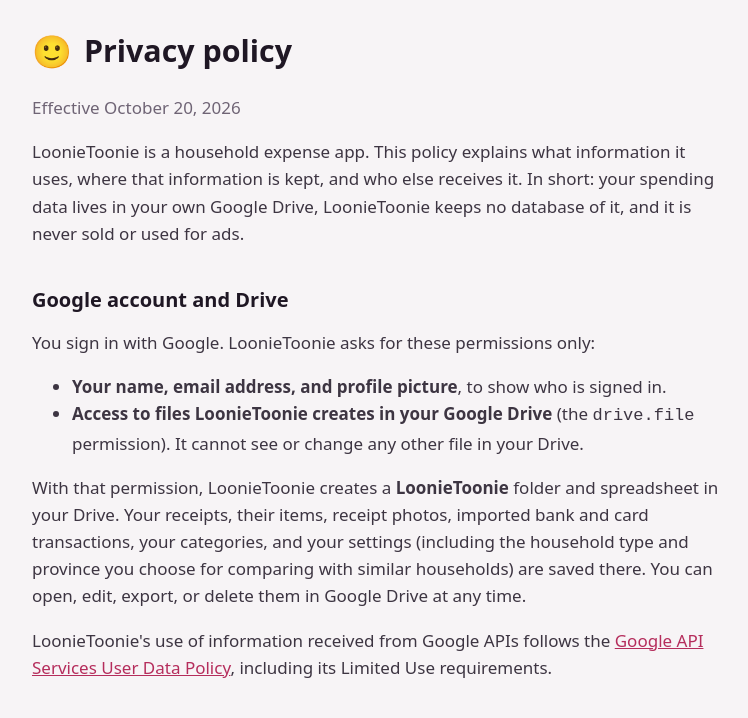
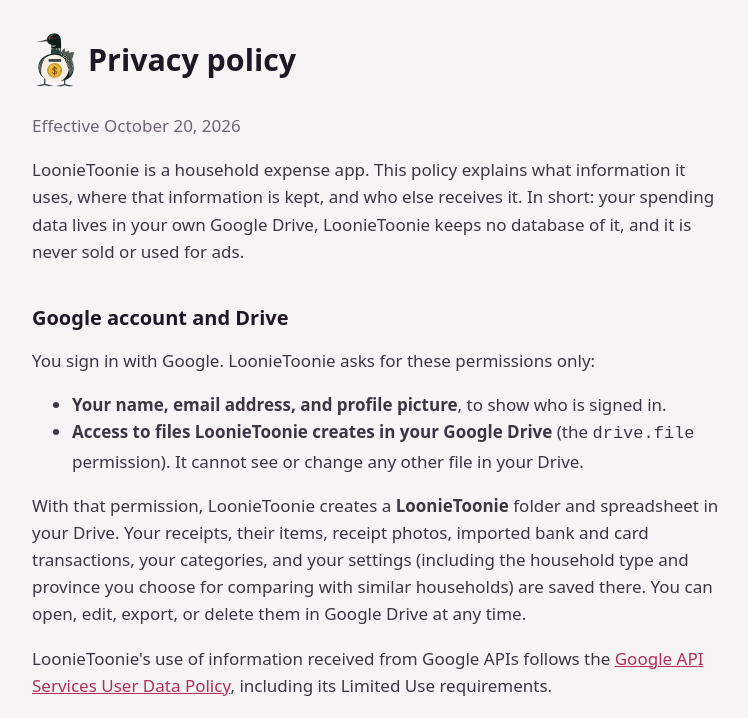
Before and after one commit to tomishing/loonietoonie-site, a plain HTML site: page privacy.html in a window 1280 px wide. Shown: the top 718 px of the page, without its empty margins (264-1012 px from the left). Drawn offline with Linux system fonts and the light colour scheme.

Commit message:
Replace the smiley logo with the loon mascot
Use public/loon-logo.png in the app (header, login, splash, scan,
empty states, Ask avatar) and generate the favicon, PWA icons (with a
padded maskable icon), Android launcher icons and splash screens from
it. The privacy pages show the loon too, outlined in dark mode.

Co-Authored-By: Claude Opus 5.5 <noreply@anthropic.com>

```diff
--- a/privacy.html
+++ b/privacy.html
@@ -5,12 +5,13 @@
     <meta name="viewport" content="width=device-width, initial-scale=1" />
     <title>LoonieToonie Privacy Policy</title>
     <meta name="description" content="What LoonieToonie collects, where it is stored, and who it is shared with." />
+    <link rel="icon" type="image/png" href="favicon.png" />
     <link rel="stylesheet" href="style.css" />
   </head>
   <body>
     <main>
       <header>
-        <span class="logo" aria-hidden="true">🙂</span>
+        <img class="logo" src="loon-logo.png" alt="" width="44" height="56" />
         <h1>Privacy policy</h1>
       </header>
       <p class="muted">Effective October 20, 2026</p>
--- a/style.css
+++ b/style.css
@@ -45,8 +45,14 @@ header {
 }
 
 .logo {
-  font-size: 2rem;
-  line-height: 1;
+  flex: none;
+}
+
+/* The loon's head is near-black, so outline it on the dark background. */
+@media (prefers-color-scheme: dark) {
+  .logo {
+    filter: drop-shadow(0 0 1px rgba(255, 255, 255, 0.7)) drop-shadow(0 0 4px rgba(255, 255, 255, 0.25));
+  }
 }
 
 h1,
```
Also changed, not shown: index.html (+2 -1 lines), favicon.png (added), loon-logo.png (added).
